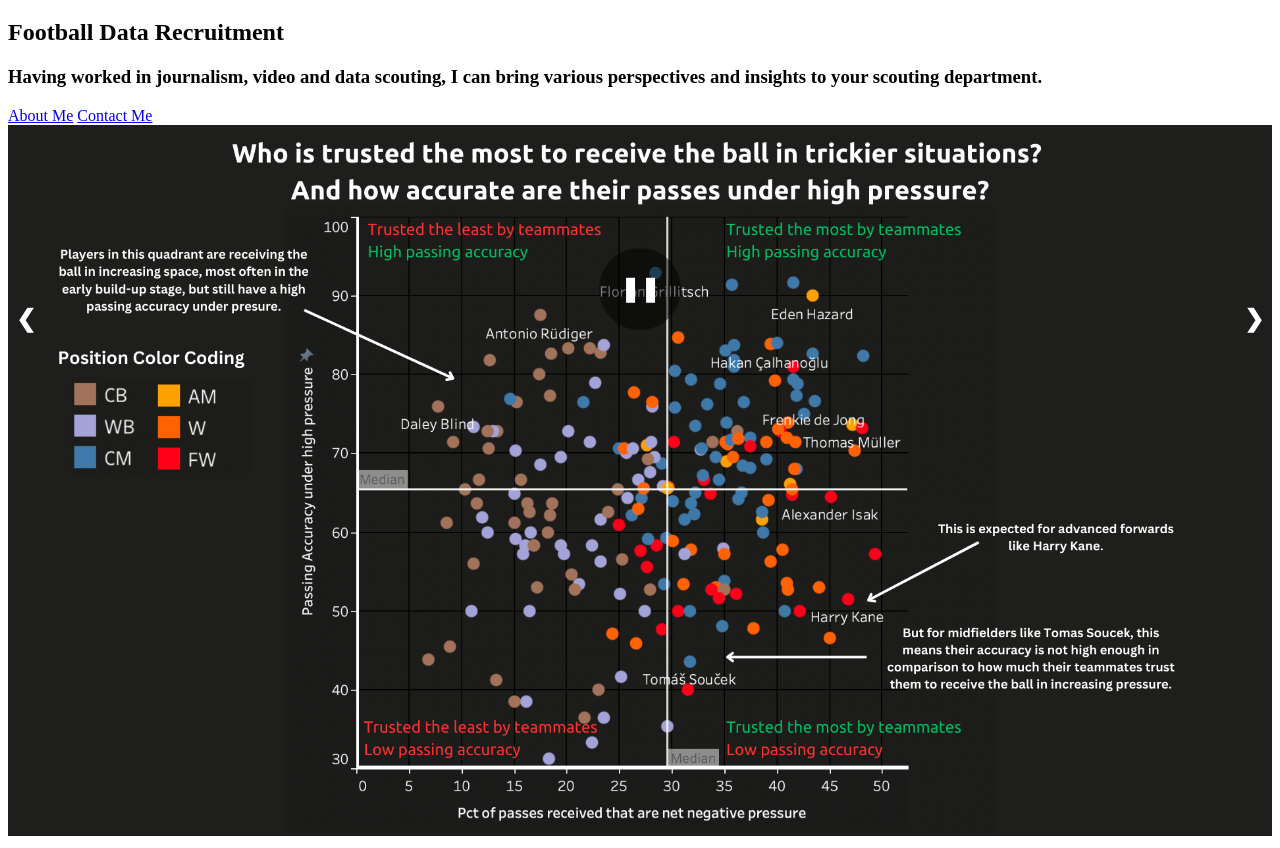
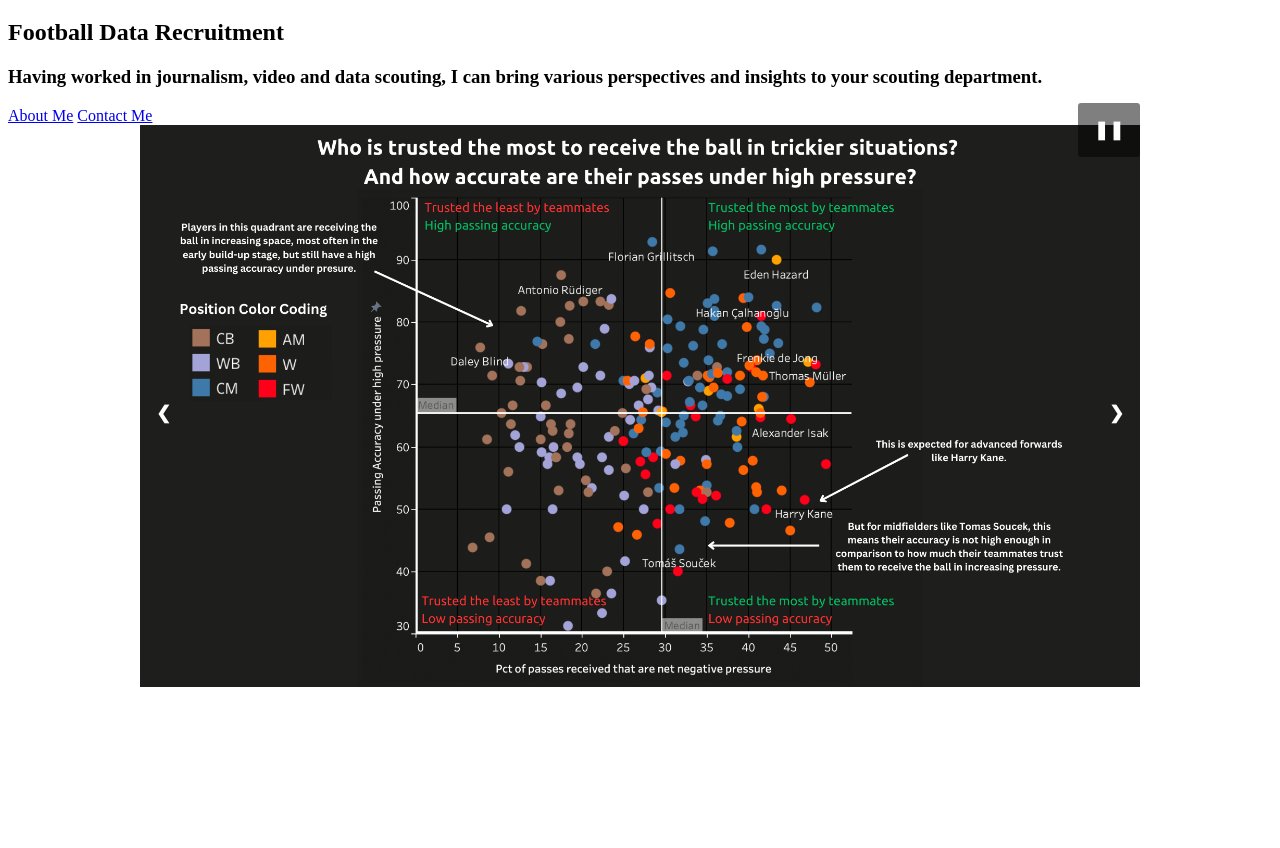
Before and after one commit to malekshafei/malekshafei.github.io, a plain HTML site: page index.html in a window 1280 px wide. Shown: the part 61-909 px from the top of the page. After the commit the page ends 800 px from the top, so only its background shows below. Drawn offline with nearby package versions, Linux system fonts and the light colour scheme.

Commit message:
Update index.html

```diff
--- a/index.html
+++ b/index.html
@@ -6,19 +6,29 @@
   <meta name="viewport" content="width=device-width, initial-scale=1.0">
   <title>Malek Shafei - Football Data Scouting</title>
   <style>
-    /* Existing CSS styles for body, hero, button-container, etc. */
+    /* Existing CSS styles */
     /* ... */
 
+    .slideshow-container {
+      max-width: 1000px;
+      position: relative;
+      margin: auto;
+    }
+    .mySlides {
+      display: none;
+    }
+
+    /* Slideshow control button styles */
     .prev, .next, .pause {
       cursor: pointer;
       position: absolute;
       top: 50%;
       width: auto;
       padding: 16px;
-      margin-top: -50px;
+      margin-top: -22px;
       color: white;
       font-weight: bold;
-      font-size: 24px;
+      font-size: 18px;
       transition: 0.6s ease;
       border-radius: 0 3px 3px 0;
       user-select: none;
@@ -35,22 +45,16 @@
     }
 
     .pause {
-      text-align: center;
       position: absolute;
-      top: 50%;
-      left: 50%;
-      font-size: 24px;
-      transform: translate(-50%, -50%);
+      top: 0;
+      right: 0;
       background-color: rgba(0,0,0,0.5);
-      color: white;
-      width: 50px;
-      height: 50px;
-      line-height: 50px;
-      border-radius: 50%;
+      border-radius: 3px;
     }
   </style>
 </head>
 <body>
+  <!-- Original content for hero section -->
   <div class="hero">
     <h1>Hi, my name is Malek!</h1>
     <h2>Football Data Recruitment</h2>
@@ -61,68 +65,44 @@
     </div>
   </div>
 
+  <!-- Slideshow container -->
   <div class="slideshow-container" id="slideshow">
     <!-- Full-width images with number and caption text -->
     <div class="mySlides">
       <img src="images/Euro2020Project/12.png" style="width:100%">
     </div>
+    <!-- Additional slides... -->
 
-    <!-- ... other mySlides divs for your slideshow ... -->
-
-    <!-- Add buttons for controlling the slides -->
+    <!-- Slideshow control buttons -->
     <a class="prev" onclick="moveSlides(-1)">&#10094;</a>
     <a class="next" onclick="moveSlides(1)">&#10095;</a>
     <a class="pause" onclick="togglePause()">&#10074;&#10074;</a> <!-- Unicode character for pause -->
   </div>
 
+  <!-- JavaScript for slideshow -->
   <script>
-    var slideIndex = 1;
-    var slides = document.getElementsByClassName("mySlides");
-    var paused = false;
-    var myTimer = setInterval(function(){ moveSlides(1) }, 3100);
+    var slideIndex = 0;
+    showSlides();
 
-    function moveSlides(n) {
-      clearInterval(myTimer);
-      if (n < 0){
-        showSlides(slideIndex -= 1);
-      } else {
-       showSlides(slideIndex += 1);
+    function showSlides() {
+      var i;
+      var slides = document.getElementsByClassName("mySlides");
+      for (i = 0; i < slides.length; i++) {
+         slides[i].style.display = "none";
       }
-      if (!paused) {
-        myTimer = setInterval(function(){ moveSlides(n + 2) }, 3100);
-      }
-    }
-
-    function showSlides(n) {
-      var i;
-      if (n > slides.length) { slideIndex = 1 }
-      if (n < 1) { slideIndex = slides.length }
-      for (i = 0; i < slides.length; i++) {
-          slides[i].style.display = "none";
-      }
+      slideIndex++;
+      if (slideIndex > slides.length) {slideIndex = 1}
       slides[slideIndex-1].style.display = "block";
-    }
-
-    function togglePause() {
-      if (!paused) {
-        clearInterval(myTimer);
-        document.querySelector('.pause').textContent = '▶'; // Change to play icon
-        paused = true;
-      } else {
-        myTimer = setInterval(function(){ moveSlides(1) }, 3100);
-        document.querySelector('.pause').textContent = '❚❚'; // Change to pause icon
-        paused = false;
-      }
+      setTimeout(showSlides, 3100); // Change image every 3.1 seconds
     }
   </script>
 
+  <!-- Original content for projects section -->
   <div class="projects-section">
-    <div class="project-item">
-      <!-- Project content... -->
-    </div>
-    <!-- ... other project items ... -->
+    <!-- Project items... -->
   </div>
 
+  <!-- Lightbox and jQuery scripts -->
   <script src="https://code.jquery.com/jquery-3.6.0.min.js"></script>
   <script src="lightbox/js/lightbox.js"></script>
   <script>
```
